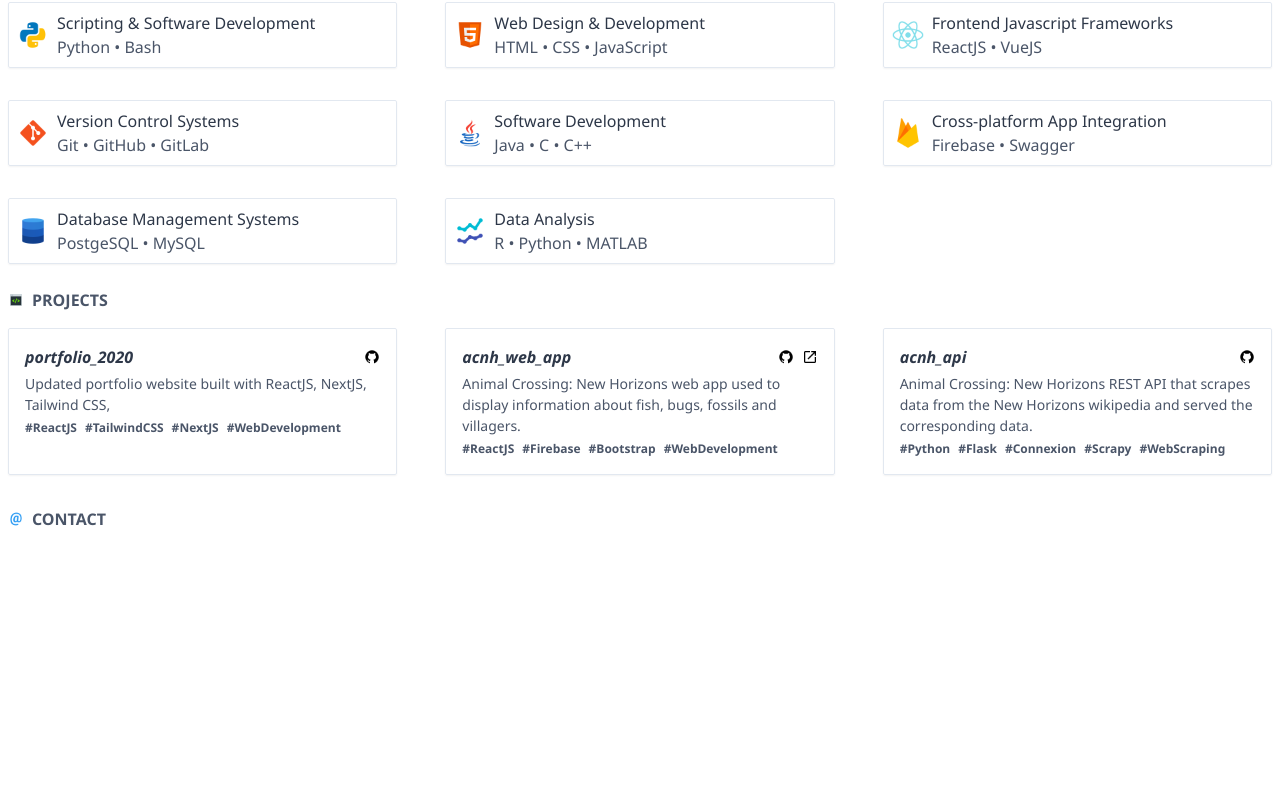
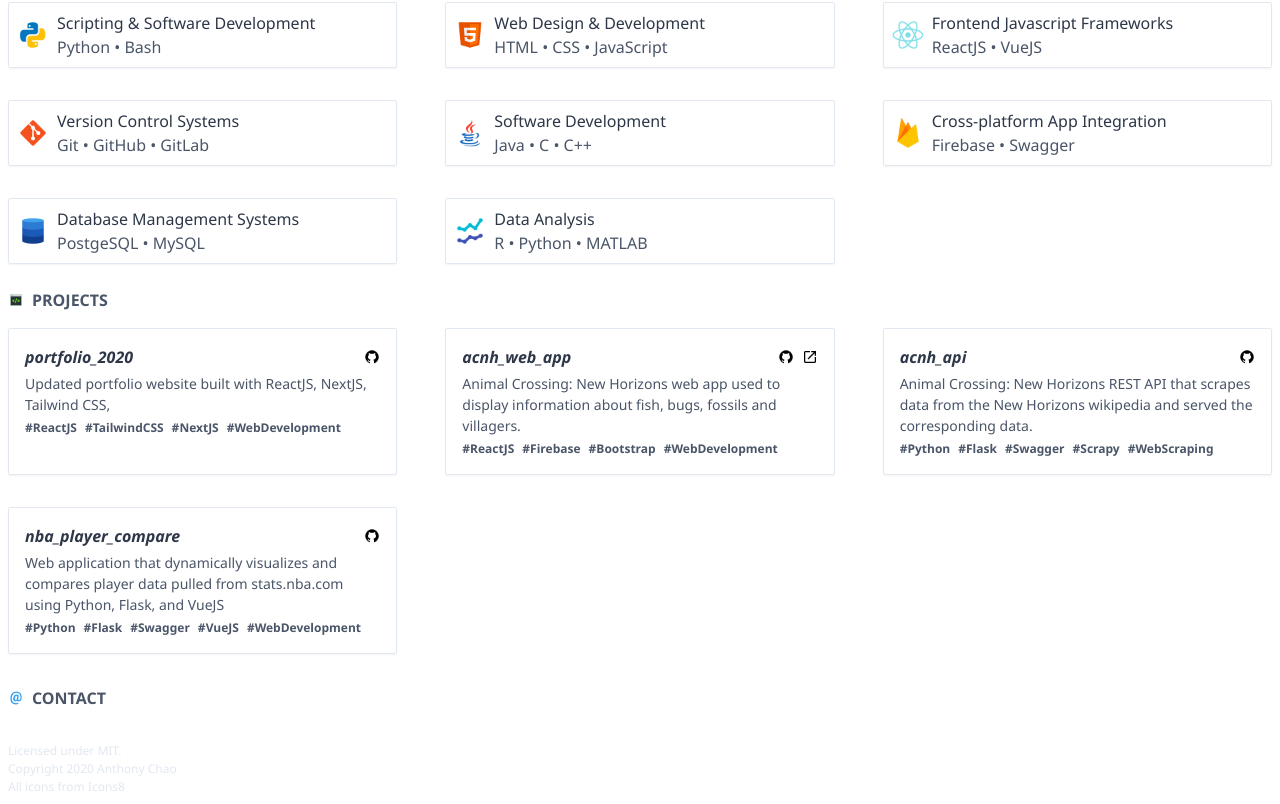
Before and after one commit to anthonysea/portfolio_2020, a Next.js app: page / in a window 1280 px wide. Shown: the part 1014-1818 px from the top of the page. Before the commit the page ends 1569 px from the top, so only its background shows below. Built offline with nearby package versions, Linux system fonts and the light colour scheme.

Commit message:
added footer

```diff
--- /dev/null
+++ b/components/Footer.js
@@ -0,0 +1,10 @@
+
+export default function Footer({ children, props }) {
+    return (
+        <div className="p-2">
+            <p className="text-xs text-gray-300">Licensed under MIT.</p>
+            <p className="text-xs text-gray-300">Copyright { new Date().getFullYear() } Anthony  Chao</p>
+            <p className="text-xs text-gray-300">All icons from <a href="https://icons8.com">Icons8</a></p>
+        </div>
+    )
+}
--- a/components/Landing.js
+++ b/components/Landing.js
@@ -4,7 +4,7 @@ export default function Landing({ children, props }) {
 
     return (
         <div className={ styles.landing }>
-            <h1 className={ styles.heading }>Anthony Chao</h1>
+            <h1 className={ styles.heading }><a href="/">Anthony Chao</a></h1>
             <p>Welcome to my website :~)</p>
             <div className="my-4 flex flex-row justify-center">
                 {/* <span className="mx-2 px-2" onClick={() => scrollTo('#about')}>About</span> */}
--- a/components/Projects.js
+++ b/components/Projects.js
@@ -1,5 +1,7 @@
 import SectionHeading from '../components/SectionHeading';
 import styles from './Projects.module.css';
+
+import Fade from 'react-reveal/Fade';
 
 export default function Projects({ projectData, children, props }) {
     return (
@@ -8,16 +10,17 @@ export default function Projects({ projectData, children, props }) {
             <div className="p-2 grid grid-cols-1 gap-4 sm:grid-cols-2 lg:grid-cols-3 md:col-gap-12 md:gap-8">
                 { projectData.map(({ name, description, github, url, tags}) => {
                     return (
+                        <Fade duration={1500}>
                             <div key={ name } className={ styles.card }>
                                 <div className={ styles.projectName }>
                                     <div>{ name }</div>
                                     <div className="flex">
                                         <div className="self-center">
-                                        <a href={ github }><img className={ styles.icon } src="images/github.png"></img></a>
+                                            <a href={ github } target="_blank"><img className={ styles.icon } src="images/github.png"></img></a>
                                         </div>
                                         { url &&
                                         <div className="self-center ml-2">
-                                        <a href={ url }><img className={ styles.icon } src="images/external-link.png"></img></a>
+                                            <a href={ url } target="_blank"><img className={ styles.icon } src="images/external-link.png"></img></a>
                                         </div>
                                         }
 
@@ -30,6 +33,7 @@ export default function Projects({ projectData, children, props }) {
                                     })}
                                 </div>
                             </div>
+                        </Fade>
                     )
                 })}
             </div>
--- a/data/projects.json
+++ b/data/projects.json
@@ -18,7 +18,14 @@
         "description": "Animal Crossing: New Horizons REST API that scrapes data from the New Horizons wikipedia and served the corresponding data.",
         "github": "https://github.com/anthonysea/acnh_web_app",
         "url": null,
-        "tags": ["Python", "Flask", "Connexion", "Scrapy", "WebScraping"]
+        "tags": ["Python", "Flask", "Swagger", "Scrapy", "WebScraping"]
+    },
+    {
+        "name": "nba_player_compare",
+        "description": "Web application that dynamically visualizes and compares player data pulled from stats.nba.com using Python, Flask, and VueJS",
+        "github": "https://github.com/anthonysea/nba_player_compare",
+        "url": null,
+        "tags": ["Python", "Flask", "Swagger", "VueJS", "WebDevelopment"]
     }
 
 ]
--- a/pages/index.js
+++ b/pages/index.js
@@ -5,11 +5,13 @@ import Landing from'../components/Landing'
 import About from '../components/About'
 import Skills from '../components/Skills'
 import Projects from '../components/Projects'
+import Contact from '../components/Contact'
+import Footer from '../components/Footer'
+
 
 import { getSkillData, getProjectData  } from '../lib/utils';
 
 import Fade from 'react-reveal/Fade';
-import Contact from '../components/Contact'
 
 
 export default function Home({ skillData, projectData }) {
@@ -26,6 +28,7 @@ export default function Home({ skillData, projectData }) {
         <Skills skillData={ skillData }></Skills>
         <Projects projectData={ projectData }></Projects>
         <Contact></Contact>
+        <Footer></Footer>
       </Fade>
     </Layout>
   )
```
Also changed, not shown: public/images/linkedin.png (added). Lines whose indentation alone changed are shown as unchanged.
